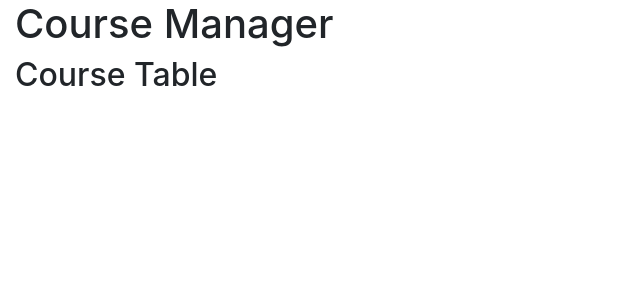
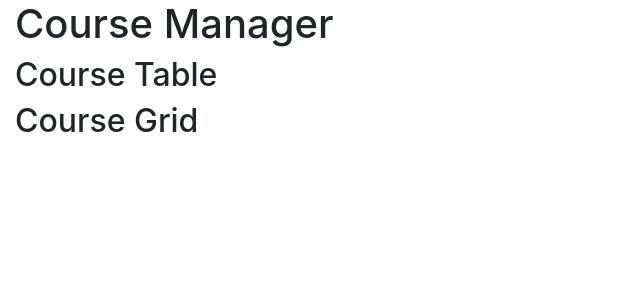
Before and after one commit to Huilian-J/wbdv-sp21-01-huilian-client-react, a React (Create React App) app: page / in a window 1280 px wide. Shown: the top 300 px of the page, without its empty margins (0-640 px from the left). Built offline with nearby package versions, Linux system fonts and the light colour scheme.

Commit message:
created course grid file

```diff
--- /dev/null
+++ b/src/components/course-grid.js
@@ -0,0 +1,7 @@
+import React from 'react'
+
+const CourseGrid = () =>
+    <h2>Course Grid</h2>
+
+
+export default CourseGrid
--- a/src/components/course-manager.js
+++ b/src/components/course-manager.js
@@ -1,10 +1,12 @@
 import React from 'react'
 import CourseTable from "./course-table";
+import CourseGrid from "./course-grid";
 
 const CourseManager = () =>
     <div>
         <h1>Course Manager</h1>
         <CourseTable/>
+        <CourseGrid/>
     </div>
 
 export default CourseManager
--- a/src/index.js
+++ b/src/index.js
@@ -7,9 +7,7 @@ import App from './App';
 import reportWebVitals from './reportWebVitals';
 
 ReactDOM.render(
-  <React.StrictMode>
-    <App />
-  </React.StrictMode>,
+  <App />,
   document.getElementById('root')
 );
 
```
